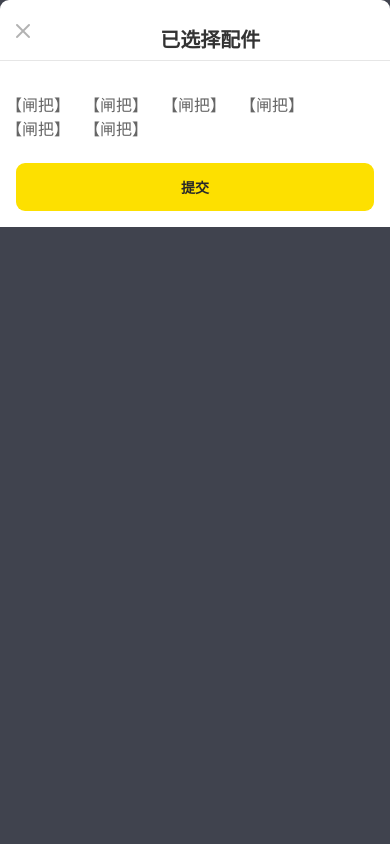
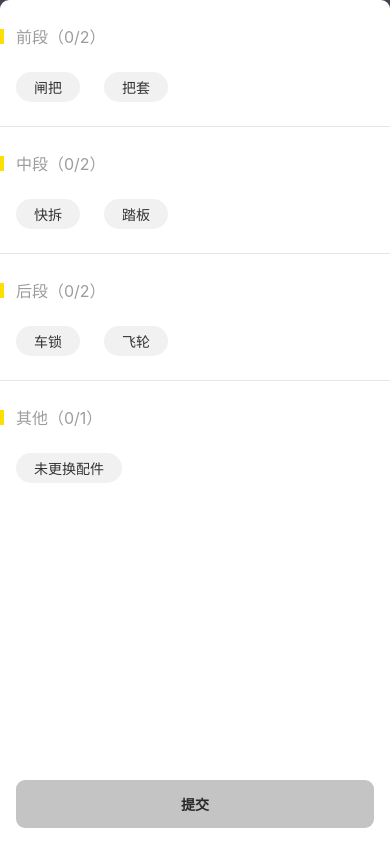
Before and after one commit to godeadasdf/withdraw_demo, a React Native app: screen / in a window 390 px wide. Built offline with nearby package versions, Linux system fonts and the light colour scheme.

Commit message:
哪来的bi缝。。。

```diff
--- a/App.js
+++ b/App.js
@@ -23,7 +23,8 @@ export default class App extends Component<{}> {
   selectNames = [];
 
   state = {
-    selectNum: 0
+    selectNum: 0,
+    showSelectionDetail: false,
   };
   data = [
     {
@@ -112,23 +113,51 @@ export default class App extends Component<{}> {
           style={[ styles.submitButton,
             this.state.selectNum > 0 ?
               {backgroundColor: '#FDE000'}
-              : {backgroundColor: '#C4C4C4'} ]}>
+              : {backgroundColor: '#C4C4C4'} ]}
+          onPress={() => {
+            if (this.selectIds.length > 0) {
+              this.setState({showSelectionDetail: true});
+            }
+          }}>
           <Text style={styles.buttonText}>提交</Text>
         </TouchableHighlight>
       </View>
     );
   };
 
+  renderSelectionDetail = () => {
+    return (<View style={styles.cover}>
+      <View style={{flex: 1}}/>
+      <PartSelectionDetail
+        onClose={this.onClose}
+        name={this.selectNames}/>
+    </View>);
+  };
+
   render() {
     return (
       <View style={styles.container}>
-       {/* <RounderCornerTitle/>
+        <RounderCornerTitle/>
         {this.renderPartSelect()}
-        {this.renderSubmitButton()}*/}
-        <PartSelectionDetail/>
+        {this.renderSubmitButton()}
+        {this.state.showSelectionDetail ? this.renderSelectionDetail() : null}
       </View>
     );
   }
+
+  generatePartSet = () => {
+    this.selectIds.sort((a, b) => {
+      return a - b;
+    });
+    this.selectNames = [];
+    for (let i = 0, j = 0; i < this.data.length; i++) {
+      if (this.selectIds[ j ] == this.data[ i ].id) {
+        this.selectNames.push('【' + this.data[ i ].name + '】');
+        j++;
+      }
+    }
+
+  };
 
   onItemPress = (id, state) => {
     if (state == true) {
@@ -142,19 +171,9 @@ export default class App extends Component<{}> {
     this.setState({selectNum: this.selectIds.length});
   };
 
-  generatePartSet = () => {
-    this.selectIds.sort((a, b) => {
-      return a - b;
-    });
-    this.selectNames = [];
-    for (let i = 0, j = 0; i < this.data.length; i++) {
-      if (this.selectIds[ j ] == this.data[ i ].id) {
-        this.selectNames.push('【'+this.data[ i ].name+'】');
-        j++;
-      }
-    }
-
-  };
+  onClose = () => {
+    this.setState({showSelectionDetail:false});
+  }
 }
 
 
@@ -189,6 +208,15 @@ const styles = StyleSheet.create({
   buttonText: {
     fontSize: 14,
     color: '#292929',
-    fontWeight:'bold'
+    fontWeight: 'bold'
+  },
+  cover: {
+    position: 'absolute',
+    backgroundColor: 'rgba(0,0,0,.8)',
+    top: 0,
+    bottom: 0,
+    left: 0,
+    right: 0,
+    zIndex: 999999999
   }
 });
--- a/app/components/PartSelectionDetail.js
+++ b/app/components/PartSelectionDetail.js
@@ -2,6 +2,7 @@ import React, { PureComponent } from 'react';
 import {
   View,
   TouchableHighlight,
+  TouchableWithoutFeedback,
   StyleSheet,
   Image,
   Text
@@ -13,8 +14,12 @@ export default class PartSelectionDetail extends PureComponent {
   renderTitle = () => {
     return (
       <View style={styles.titleContainer}>
-        <Image source={require('../images/close.png')}
-               style={styles.closeImage}/>
+        <TouchableWithoutFeedback style={{width:40,height:40}}
+        onPress={this.props.onClose}>
+          <Image source={require('../images/close.png')}
+                 style={styles.closeImage}
+          />
+        </TouchableWithoutFeedback>
         <Text style={styles.titleText}>
           已选择配件
         </Text>
@@ -51,7 +56,7 @@ export default class PartSelectionDetail extends PureComponent {
         {this.renderTitle()}
         <View style={styles.divideLine}/>
         <View style={{backgroundColor: '#fff', paddingBottom: 16}}>
-          {this.renderContents([ '【闸把】', '【闸把】', '【闸把】','【闸把】', '【闸把】', '【闸把】' ])}
+          {this.renderContents(this.props.name)}
           {this.renderSubmitButton()}
         </View>
       </View>
@@ -81,11 +86,12 @@ const styles = StyleSheet.create({
     textAlign: 'center',
     color: '#333333',
     fontSize: 20,
-    fontWeight: 'bold'
+    fontWeight: 'bold',
+    marginRight:20
   },
   divideLine: {
     height: 1,
-    backgroundColor: '#E6E6E6'
+    backgroundColor: '#E6e6e6'
   },
   contentContainer: {
     backgroundColor: '#fff',
@@ -99,7 +105,8 @@ const styles = StyleSheet.create({
     marginLeft: 6,
     marginRight: 8,
     color: '#666666',
-    fontSize: 16
+    fontSize: 16,
+    marginBottom:18
   },
   submitButton: {
     height: 48,
```
